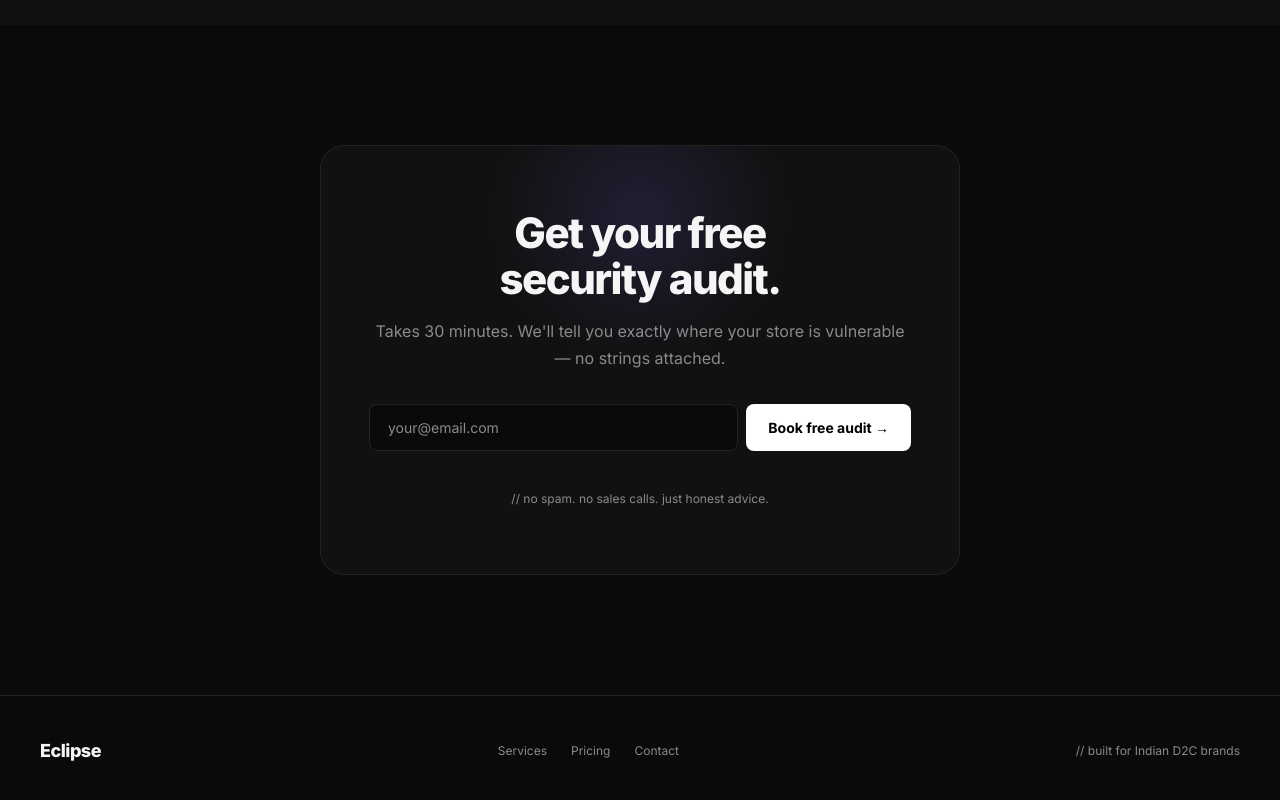
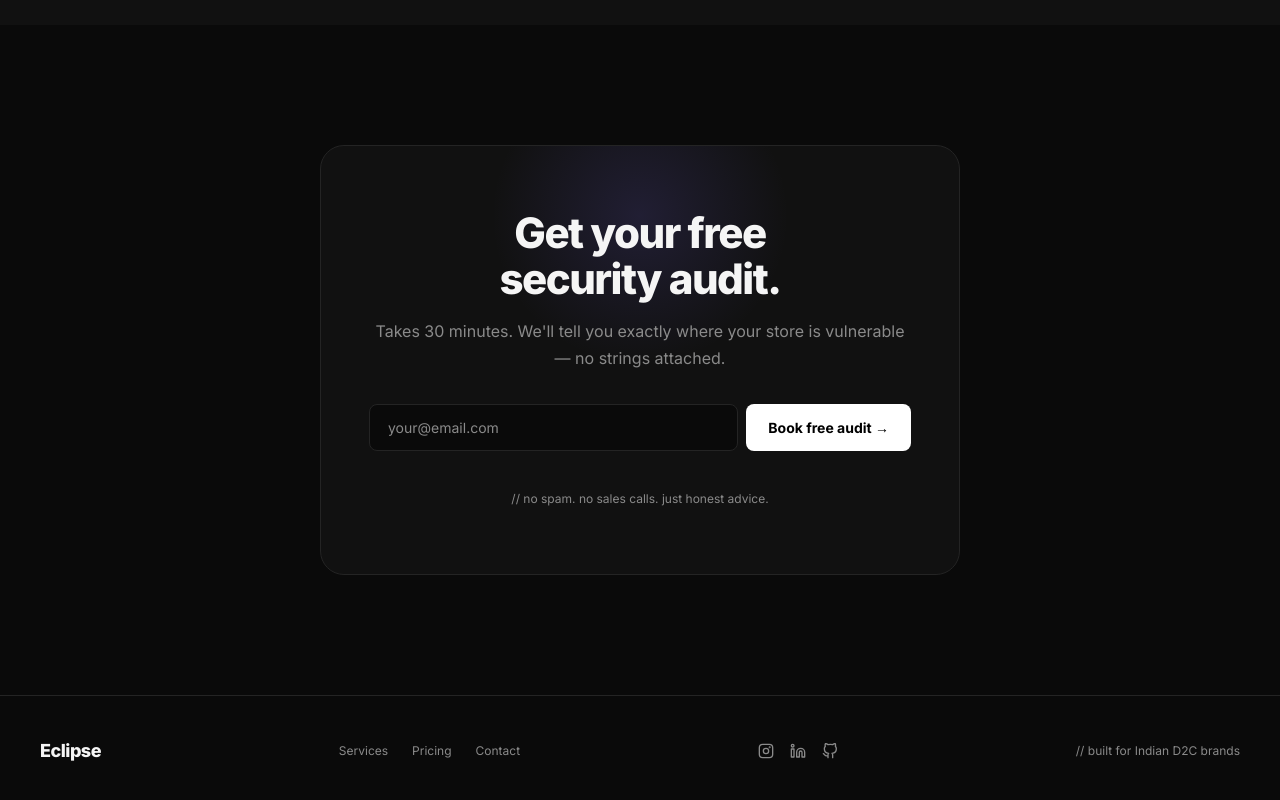
Before and after one commit to vibebhavv/Eclipse, a plain HTML site: page index.html in a window 1280 px wide. Shown: the part 5234-6034 px from the top of the page. Drawn offline with Linux system fonts and the light colour scheme.

Commit message:
Add social media links to footer

```diff
--- a/index.html
+++ b/index.html
@@ -112,6 +112,9 @@ h2{font-family:var(--font-head);font-size:clamp(32px,4vw,52px);font-weight:800;l
 .price-cta-outline:hover{border-color:var(--text);color:var(--text)}
 .price-cta-filled{background:#fff;color:#000;border:1px solid #fff}
 .price-cta-filled:hover{opacity:.85}
+.footer-social{display:flex;gap:16px;align-items:center}
+.footer-social a{color:var(--muted);transition:color .2s;display:flex;align-items:center}
+.footer-social a:hover{color:var(--text)}
 
 /* CTA / CONTACT SECTION */
 .cta-section{text-align:center;padding:120px 40px}
@@ -462,6 +465,17 @@ footer{border-top:1px solid var(--border);padding:40px;display:flex;align-items:
     <a href="#pricing">Pricing</a>
     <a href="#contact">Contact</a>
   </div>
+  <div class="footer-social">
+    <a href="YOUR_INSTAGRAM_URL" target="_blank" rel="noopener" aria-label="Instagram">
+      <svg width="16" height="16" viewBox="0 0 24 24" fill="none" stroke="currentColor" stroke-width="2" stroke-linecap="round" stroke-linejoin="round"><rect x="2" y="2" width="20" height="20" rx="5"/><circle cx="12" cy="12" r="4"/><circle cx="17.5" cy="6.5" r="0.5" fill="currentColor"/></svg>
+    </a>
+    <a href="YOUR_LINKEDIN_URL" target="_blank" rel="noopener" aria-label="LinkedIn">
+      <svg width="16" height="16" viewBox="0 0 24 24" fill="none" stroke="currentColor" stroke-width="2" stroke-linecap="round" stroke-linejoin="round"><path d="M16 8a6 6 0 0 1 6 6v7h-4v-7a2 2 0 0 0-2-2 2 2 0 0 0-2 2v7h-4v-7a6 6 0 0 1 6-6z"/><rect x="2" y="9" width="4" height="12"/><circle cx="4" cy="4" r="2"/></svg>
+    </a>
+    <a href="YOUR_GITHUB_URL" target="_blank" rel="noopener" aria-label="GitHub">
+      <svg width="16" height="16" viewBox="0 0 24 24" fill="none" stroke="currentColor" stroke-width="2" stroke-linecap="round" stroke-linejoin="round"><path d="M9 19c-5 1.5-5-2.5-7-3m14 6v-3.87a3.37 3.37 0 0 0-.94-2.61c3.14-.35 6.44-1.54 6.44-7A5.44 5.44 0 0 0 20 4.77 5.07 5.07 0 0 0 19.91 1S18.73.65 16 2.48a13.38 13.38 0 0 0-7 0C6.27.65 5.09 1 5.09 1A5.07 5.07 0 0 0 5 4.77a5.44 5.44 0 0 0-1.5 3.78c0 5.42 3.3 6.61 6.44 7A3.37 3.37 0 0 0 9 18.13V22"/></svg>
+    </a>
+  </div>
   <div class="footer-copy">// built for Indian D2C brands</div>
 </footer>
 
```
